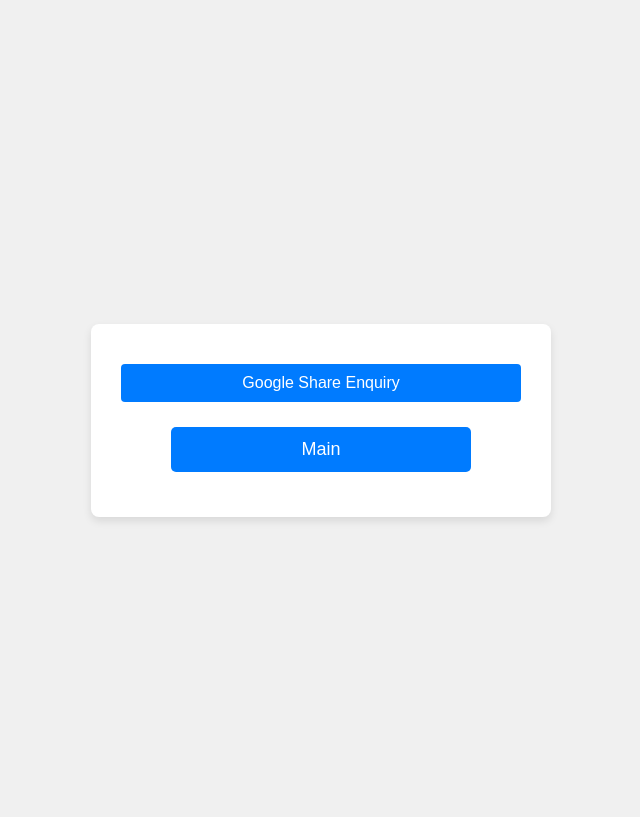
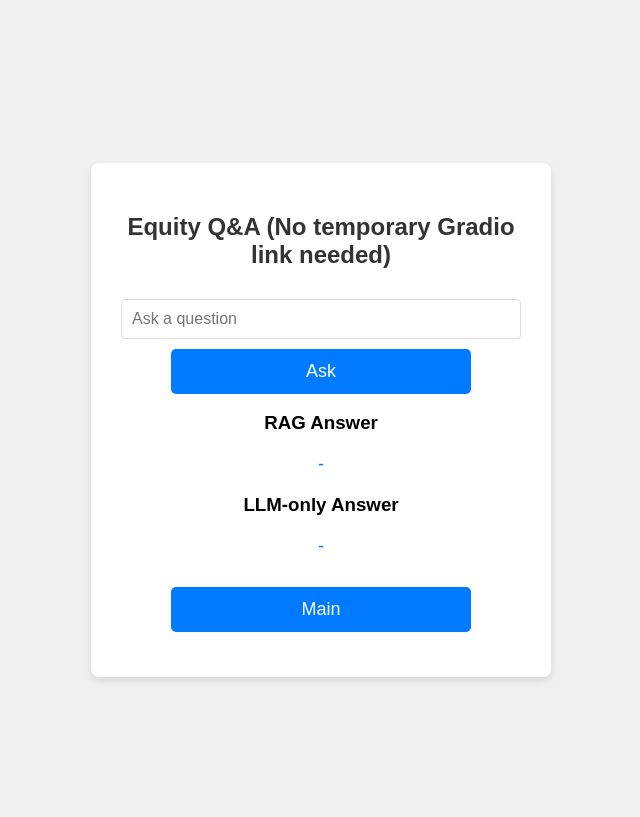
Before and after one commit to seethygerald/2026_AN6802, a Flask app: page /equity in a window 1280 px wide. Shown: the top 817 px of the page, without its empty margins (319-959 px from the left). Run offline with Flask 3, Linux system fonts and the light colour scheme; parts of the project's set-up code (start-up, migrations or seed data) failed here and were passed over.

Commit message:
commit 9: reapply equity q&a changes with improved request handling

```diff
--- a/app.py
+++ b/app.py
@@ -1,7 +1,8 @@
-from flask import Flask, render_template, request
+from flask import Flask, jsonify, render_template, request
 import joblib
 import os
 from groq import Groq
+from rag_service import get_equity_rag_service
 
 # api_key = os.getenv("GROQ_API_KEY")
 
@@ -74,6 +75,20 @@ def groqReply():
 def equity():
     return(render_template("equity.html"))
 
+@app.route("/equity/query", methods=["POST"])
+def equity_query():
+    payload = request.get_json(silent=True) or {}
+    q = (payload.get("q") or request.form.get("q") or "").strip()
+
+    if not q:
+        return jsonify({"error": "Question is required."}), 400
+
+    try:
+        service = get_equity_rag_service()
+        return jsonify(service.ask(q))
+    except Exception as e:
+        return jsonify({"error": f"Unable to answer right now: {e}"}), 500
+
 @app.route("/apple",methods=["get","post"])
 def apple():
     return(render_template("apple.html"))
--- a/templates/equity.html
+++ b/templates/equity.html
@@ -5,14 +5,60 @@
 
 <body>
     <div class="container">
-        <button onclick="googleEnquiry()">Google Share Enquiry</button>
-        <script>
-            function googleEnquiry(){
-                window.open("https://1d428f319f02a3706c.gradio.live/","_blank");
-            }
-        </script>
+        <h2>Equity Q&A (No temporary Gradio link needed)</h2>
+        <form id="equity-form">
+            <input id="q" name="q" type="text" placeholder="Ask a question" required>
+            <input id="ask-btn" type="submit" value="Ask">
+        </form>
+
+        <h3>RAG Answer</h3>
+        <p id="rag-answer">-</p>
+
+        <h3>LLM-only Answer</h3>
+        <p id="llm-answer">-</p>
+
+        <p id="status"></p>
+        <p id="error" style="color:red;"></p>
+
         <form action="/main" method="post">
-            <input type = "submit" value = "Main">
+            <input type="submit" value="Main">
         </form>
     </div>
+
+    <script>
+        const form = document.getElementById("equity-form");
+        const askBtn = document.getElementById("ask-btn");
+        const statusEl = document.getElementById("status");
+
+        form.addEventListener("submit", async (e) => {
+            e.preventDefault();
+            document.getElementById("error").textContent = "";
+            statusEl.textContent = "Thinking...";
+            askBtn.disabled = true;
+
+            const q = document.getElementById("q").value;
+
+            try {
+                const response = await fetch("/equity/query", {
+                    method: "POST",
+                    headers: {"Content-Type": "application/json"},
+                    body: JSON.stringify({q})
+                });
+
+                const data = await response.json();
+                if (!response.ok) {
+                    document.getElementById("error").textContent = data.error || "Request failed";
+                    return;
+                }
+
+                document.getElementById("rag-answer").textContent = data.rag_answer;
+                document.getElementById("llm-answer").textContent = data.llm_answer;
+            } catch (err) {
+                document.getElementById("error").textContent = "Network error. Please try again.";
+            } finally {
+                statusEl.textContent = "";
+                askBtn.disabled = false;
+            }
+        });
+    </script>
 </body>
```
Also changed, not shown: rag_service.py (added, +50 -0 lines), requirements.txt (+7 -0 lines), scripts_build_vector_store.py (added, +31 -0 lines), README.md.
